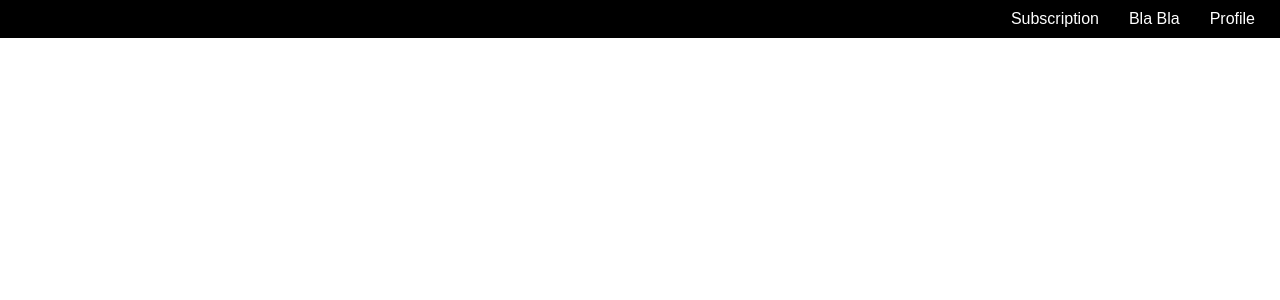
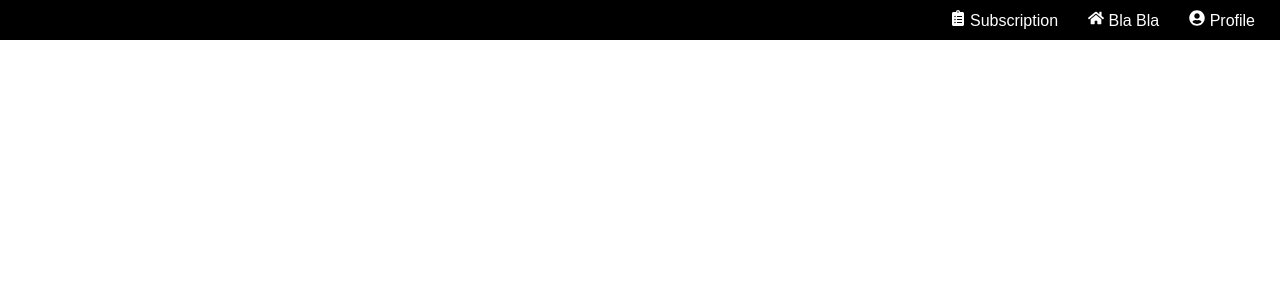
Before and after one commit to CodeSrushti-3105/Urban-Mobility, a React (Create React App) app: page / in a window 1280 px wide. Shown: the top 300 px of the page. Built offline with nearby package versions, Linux system fonts and the light colour scheme.

Commit message:
icons added

```diff
--- a/package.json
+++ b/package.json
@@ -10,6 +10,7 @@
     "firebase": "^11.4.0",
     "react": "^19.0.0",
     "react-dom": "^19.0.0",
+    "react-icons": "^5.5.0",
     "react-router-dom": "^7.3.0",
     "react-scripts": "^5.0.1",
     "web-vitals": "^2.1.4"
--- a/src/components/Navbar.jsx
+++ b/src/components/Navbar.jsx
@@ -1,26 +1,37 @@
 import React, { useState } from "react";
-import { useNavigate } from "react-router-dom"; // Import useNavigate
+import { useNavigate } from "react-router-dom";
+import { FaUserCircle, FaClipboardList, FaHome } from "react-icons/fa"; // Import icons
 import Signup from "./Signup";
-import Login from "./Login"; // Import Login component
-import "./Navbar.css"; // Ensure proper styling
+import Login from "./Login";
+import "./Navbar.css";
 
 const Navbar = () => {
-  const navigate = useNavigate(); // Initialize navigate function
+  const navigate = useNavigate();
   const [showSignup, setShowSignup] = useState(false);
-  const [showLogin, setShowLogin] = useState(false); // State for Login modal
+  const [showLogin, setShowLogin] = useState(false);
 
   return (
     <>
       <nav className="navbar">
         <ul className="nav-links">
-          {/* Redirect to Subscription page */}
-          <li onClick={() => navigate("/subscription")}>Subscription</li>
-          <li>Bla Bla</li>
-          <li className="profile" onClick={() => setShowSignup(true)}>Profile</li>
+          {/* Navigate to Subscription Page */}
+          <li onClick={() => navigate("/subscription")}>
+            <FaClipboardList /> Subscription
+          </li>
+
+          {/* Navigate to Bla Bla Page */}
+          <li onClick={() => navigate("/blabla")}>
+            <FaHome /> Bla Bla
+          </li>
+
+          {/* Open Profile (Signup/Login) */}
+          <li className="profile" onClick={() => setShowSignup(true)}>
+            <FaUserCircle /> Profile
+          </li>
         </ul>
       </nav>
 
-      {/* Show Signup or Login modals */}
+      {/* Modals for Signup and Login */}
       {showSignup && <Signup onClose={() => setShowSignup(false)} />}
       {showLogin && (
         <Login
```
Also changed, not shown: src/components/Blabla.css (added), src/components/Blabla.jsx (added), 1 other file (tests, documents, lock files or other folders).
